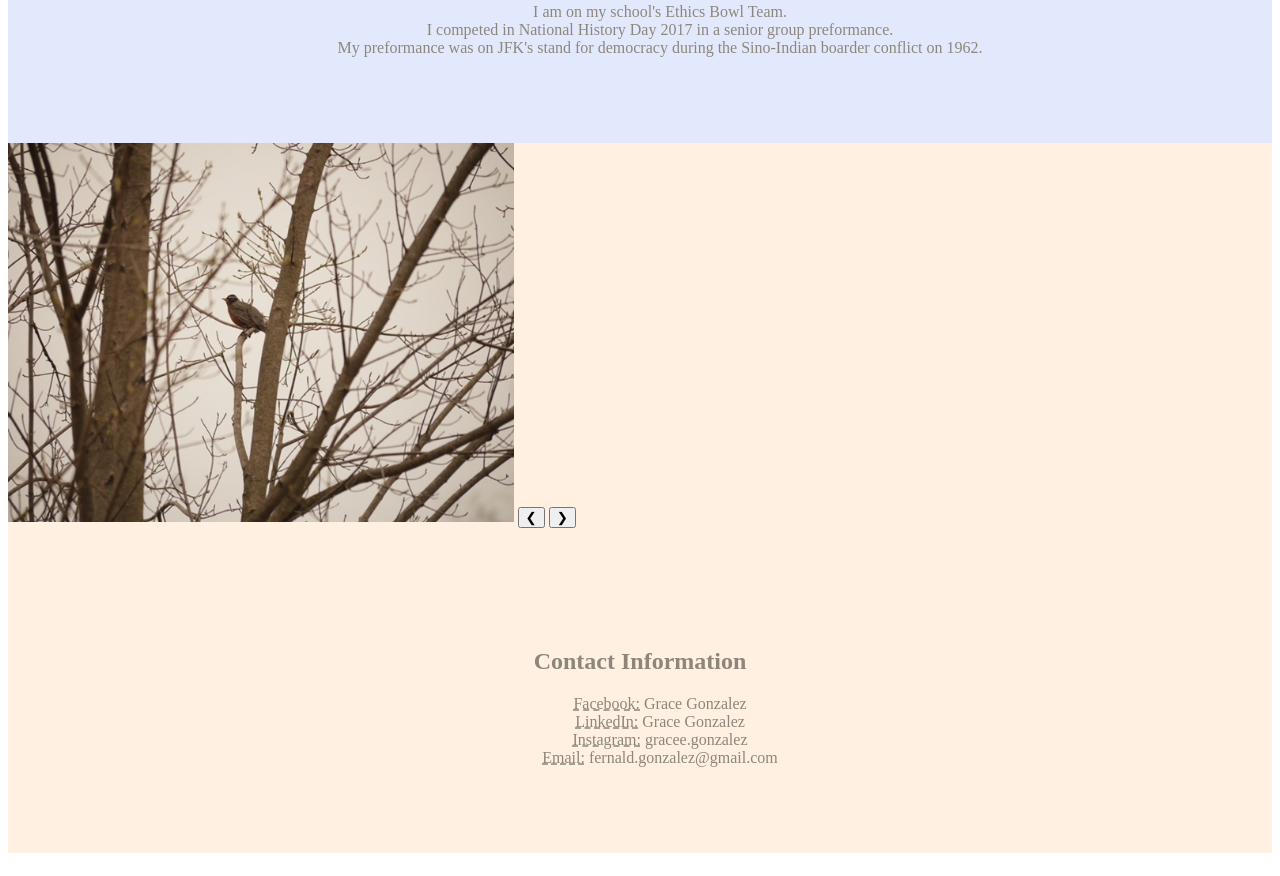
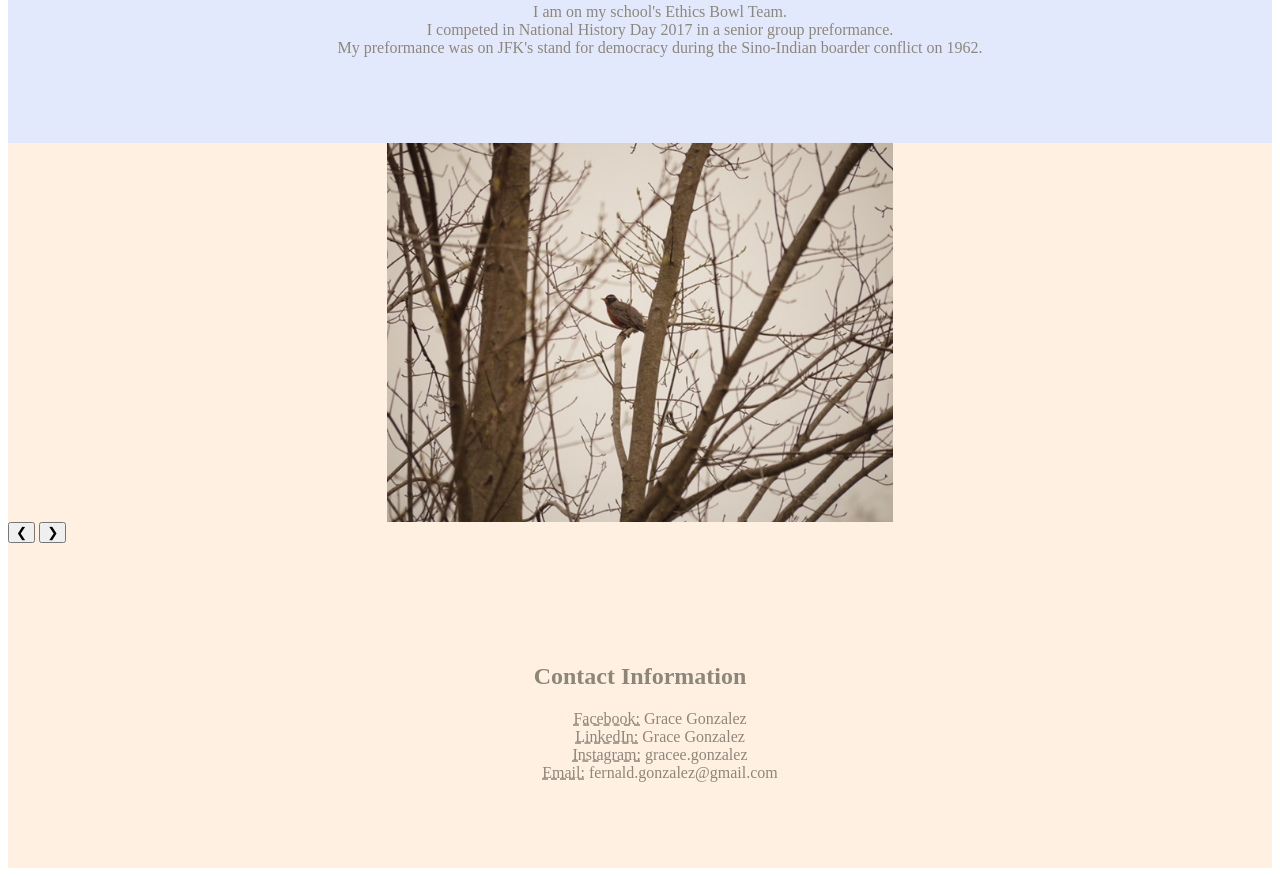
Before and after one commit to graceegonzalez/graceegonzalez.github.io, a plain HTML site: page Portfolio/Portfolio.html in a window 1280 px wide. Shown: the part 1848-2724 px from the top of the page. Drawn offline with Linux system fonts and the light colour scheme; files whose address does not match are found by name.

Commit message:
Made images centered

```diff
--- a/Portfolio/Portfolio.html
+++ b/Portfolio/Portfolio.html
@@ -67,10 +67,7 @@
     font-size:60px;
     font-size:70px;
     }
-   #center {
-     display:block;
-      margin:auto;
-    }
+
 
     </style>
     <script type="text/javascript" src="portfolio.js"></script>
@@ -127,7 +124,8 @@
         </ul>
     </div>
 
-    <div class="Block6" id="center">
+    <div class="Block6">
+      <center>
         <img class="mySlides" src="bird.JPG" style="width:40%">
         <img class="mySlides displayIMG" src="Flower2.JPG" style="width:40%">
         <img class="mySlides displayIMG" src="bird2.JPG" style="width:40%">
@@ -137,6 +135,7 @@
         <img class="mySlides displayIMG" src="duck1.JPG" style="width:40%">
         <img class="mySlides displayIMG" src="Red_Bird.JPG" style="width:40%">
         <img class="mySlides displayIMG" src="duck2.JPG" style="width:40%">
+      </center>
       <button class="w3-button w3-display-left" onclick="plusIMG(-1)">&#10094;</button>
       <button class="w3-button w3-display-right" onclick="plusIMG(+1)">&#10095;</button>
     </div>
```
Lines whose indentation alone changed are shown as unchanged.
